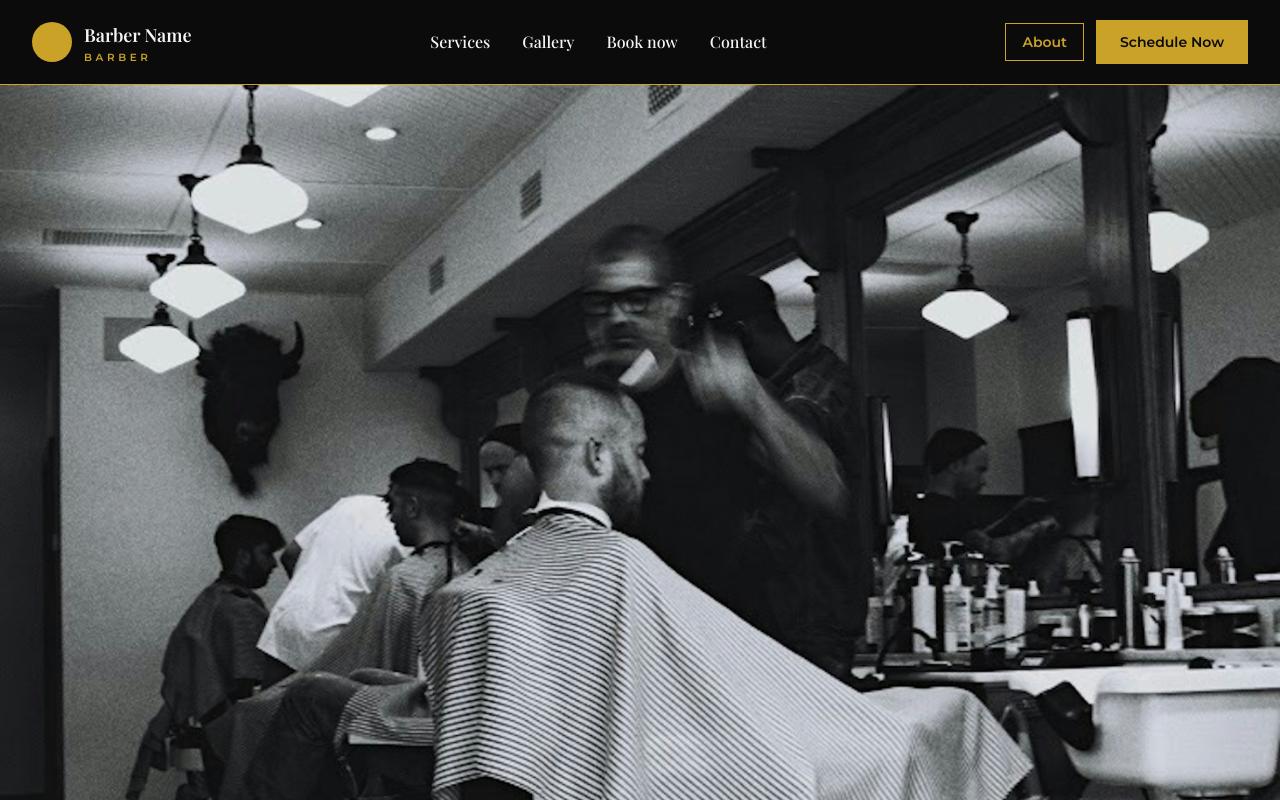
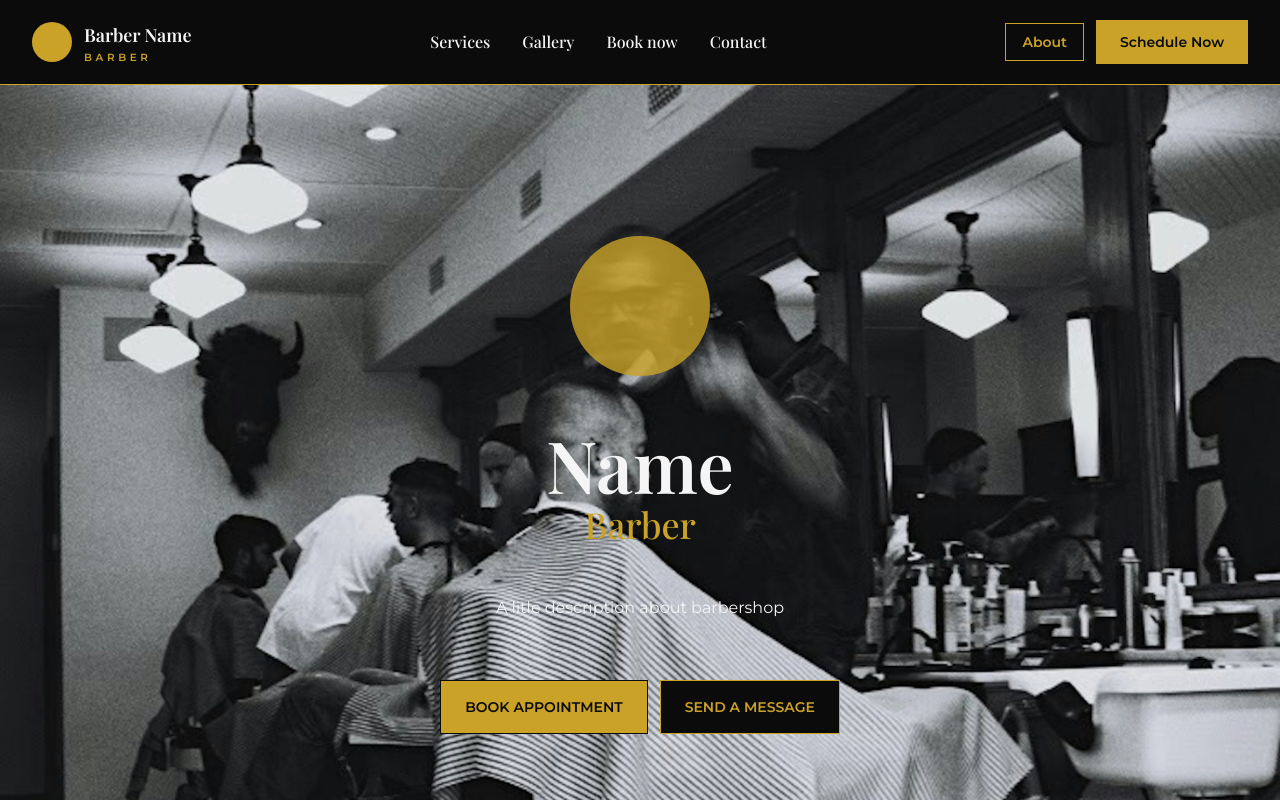
Before and after one commit to eujoao-maciel/barbershop-page, a React (Vite) app in the folder client/: page / in a window 1280 px wide. Shown: the top 800 px of the page. Built offline with nearby package versions, Linux system fonts and the light colour scheme.

Commit message:
feat: implement hero section layout

```diff
--- a/client/src/sections/Hero.tsx
+++ b/client/src/sections/Hero.tsx
@@ -1,13 +1,39 @@
-import  barberbackground  from "../assets/barberbackground.jpg"
+import barberbackground from "../assets/barberbackground.jpg"
 
 export const Hero = () => {
     return (
-        <section className="w-full h-screen mt-20 lg:mt-0">
+        <section className="relative flex items-center justify-center w-full h-screen mt-20 lg:mt-0">
             <img
                 src={barberbackground}
                 alt="Hero section image"
-           className="w-screen h-full object-cover object-center"
+                className="absolute z-10 top-0 left-0 w-screen h-full object-cover object-center"
             />
+
+            <main className="relative flex flex-col items-center justify-center z-20">
+                <div className="flex flex-col items-center mb-15 justify-center gap-10 sm:gap-13">
+                    <div className="bg-gold-primary/80 rounded-full w-24 h-24 md:w-30 md:h-30 lg:w-35 lg:h-35"></div>
+
+                    <div className="flex flex-col items-center justify-center gap-1">
+                        <h1 className="font-serif font-semibold text-white-primary text-6xl md:text-7xl">
+                            Name
+                        </h1>
+                        <h3 className="font-serif font-medium text-gold-primary text-2xl sm:text-4xl">
+                            Barber
+                        </h3>
+                    </div>
+
+                    <p>A litle description about barbershop</p>
+                </div>
+
+                <div className="flex flex-col md:flex-row items-center gap-3">
+                    <button className="bg-gold-primary border px-6 py-4 font-sans text-sm font-semibold uppercase text-black-primary transition-colors duration-200 hover:bg-white-primary">
+                        Book appointment
+                    </button>
+                    <button className="border border-gold-primary bg-black-primary px-6 py-4 font-sans text-sm font-semibold uppercase text-gold-primary transition-colors duration-200 hover:bg-gold-primary hover:text-black-primary">
+                        Send a message
+                    </button>
+                </div>
+            </main>
         </section>
     )
 }
```
Lines whose indentation alone changed are shown as unchanged.
